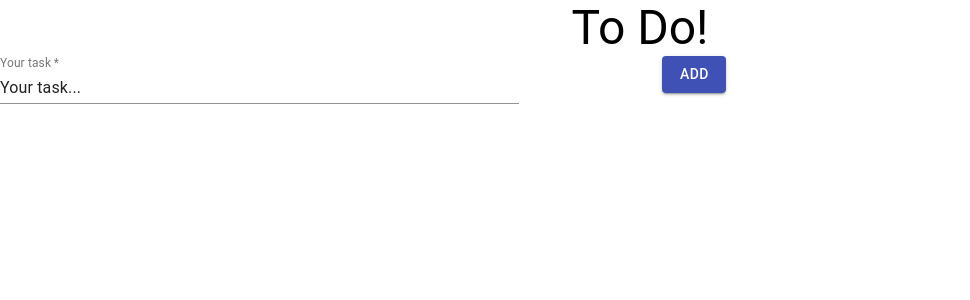
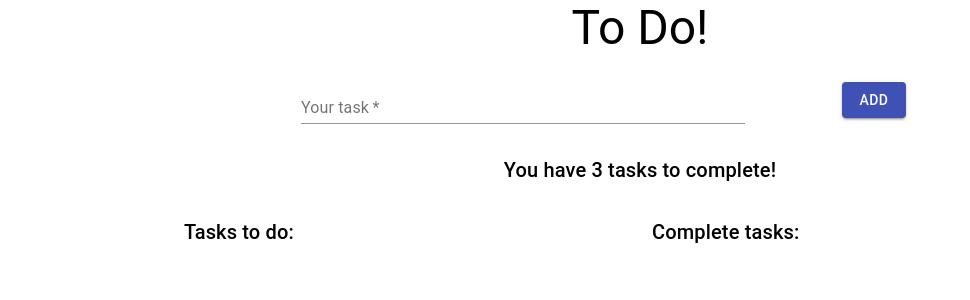
Before and after one commit to techreturners/todo-app-frontend, a React (Create React App) app: page / in a window 1280 px wide. Shown: the top 300 px of the page, without its empty margins (0-970 px from the left). Built offline with nearby package versions, Linux system fonts and the light colour scheme.

Commit message:
Working towards the right layout ready to introduce some lovely props

```diff
--- a/src/App.css
+++ /dev/null
@@ -1,38 +0,0 @@
-.App {
-  text-align: center;
-}
-
-.App-logo {
-  height: 40vmin;
-  pointer-events: none;
-}
-
-@media (prefers-reduced-motion: no-preference) {
-  .App-logo {
-    animation: App-logo-spin infinite 20s linear;
-  }
-}
-
-.App-header {
-  background-color: #282c34;
-  min-height: 100vh;
-  display: flex;
-  flex-direction: column;
-  align-items: center;
-  justify-content: center;
-  font-size: calc(10px + 2vmin);
-  color: white;
-}
-
-.App-link {
-  color: #61dafb;
-}
-
-@keyframes App-logo-spin {
-  from {
-    transform: rotate(0deg);
-  }
-  to {
-    transform: rotate(360deg);
-  }
-}
--- a/src/App.js
+++ b/src/App.js
@@ -1,14 +1,18 @@
 import React from 'react';
-import './App.css';
+import Container from '@material-ui/core/Container';
 import Header from './components/Header';
 import TaskInput from './components/TaskInput';
+import TaskCounter from './components/TaskCounter';
+import TaskListing from './components/TaskListing';
 
 function App() {
   return (
-    <div className="App">
+    <Container maxWidth="md">
       <Header />
       <TaskInput />
-    </div>
+      <TaskCounter />
+      <TaskListing />
+    </Container>
   );
 }
 
--- a/src/components/Header.js
+++ b/src/components/Header.js
@@ -1,10 +1,17 @@
 import React from 'react';
 import Typography from '@material-ui/core/Typography';
+import { makeStyles } from '@material-ui/core/styles';
 
+const useStyles = makeStyles(() => ({
+    header: {
+      textAlign: "center"
+    },
+}));
 
 function Header() {
+    const classes = useStyles();
     return (
-        <Typography variant="h3">
+        <Typography className={classes.header} variant="h3">
             To Do!
         </Typography>
     );
--- /dev/null
+++ b/src/components/TaskCounter.js
@@ -0,0 +1,23 @@
+import React from 'react';
+import Typography from '@material-ui/core/Typography';
+import { makeStyles } from '@material-ui/core/styles';
+
+const useStyles = makeStyles(() => ({
+    taskCounter: {
+      textAlign: "center",
+      margin: "30px 0"
+    },
+}));
+
+function TaskCounter() {
+    const classes = useStyles();
+    return (
+        <div className={classes.taskCounter}>
+            <Typography  variant="h6" gutterBottom>
+                You have 3 tasks to complete!
+            </Typography>
+        </div>
+    );
+}
+
+export default TaskCounter;
--- a/src/components/TaskInput.js
+++ b/src/components/TaskInput.js
@@ -1,18 +1,29 @@
 import React from 'react';
-
 import Grid from '@material-ui/core/Grid';
 import TextField from '@material-ui/core/TextField';
 import Button from '@material-ui/core/Button';
+import { makeStyles } from '@material-ui/core/styles';
+
+
+const useStyles = makeStyles(() => ({
+    taskInputArea: {
+      paddingTop: 20
+    },
+    column: {
+        textAlign: "center"
+    }
+}));
 
 
 function TaskInput() {
+    const classes = useStyles();
     return (
-        <Grid container spacing={3}>
-            <Grid item xs={12} md={5}>
-                <TextField required label="Your task" defaultValue="Your task..." fullWidth />
+        <Grid className={classes.taskInputArea} container spacing={3} justify="center" alignItems="center">
+            <Grid item xs={12} md={6} className={classes.column}>
+                <TextField required label="Your task" fullWidth />
             </Grid>
-            <Grid item xs={12} md={3}>
-                <Button variant="contained" color="primary">
+            <Grid item xs={12} md={3} className={classes.column}>
+                <Button variant="contained" color="primary" >
                     ADD
                 </Button>
             </Grid>
--- /dev/null
+++ b/src/components/TaskListing.js
@@ -0,0 +1,19 @@
+import React from 'react';
+import Typography from '@material-ui/core/Typography';
+import Grid from '@material-ui/core/Grid';
+
+function TaskListing() {
+
+    return (
+        <Grid container spacing={3}>
+            <Grid item xs={12} md={6}>
+                <Typography variant="h6">Tasks to do:</Typography>
+            </Grid>
+            <Grid item xs={12} md={6}>
+                <Typography variant="h6">Complete tasks:</Typography>
+            </Grid>
+        </Grid>
+    );
+}
+
+export default TaskListing;
```
Also changed, not shown: src/components/Task.js (added).
